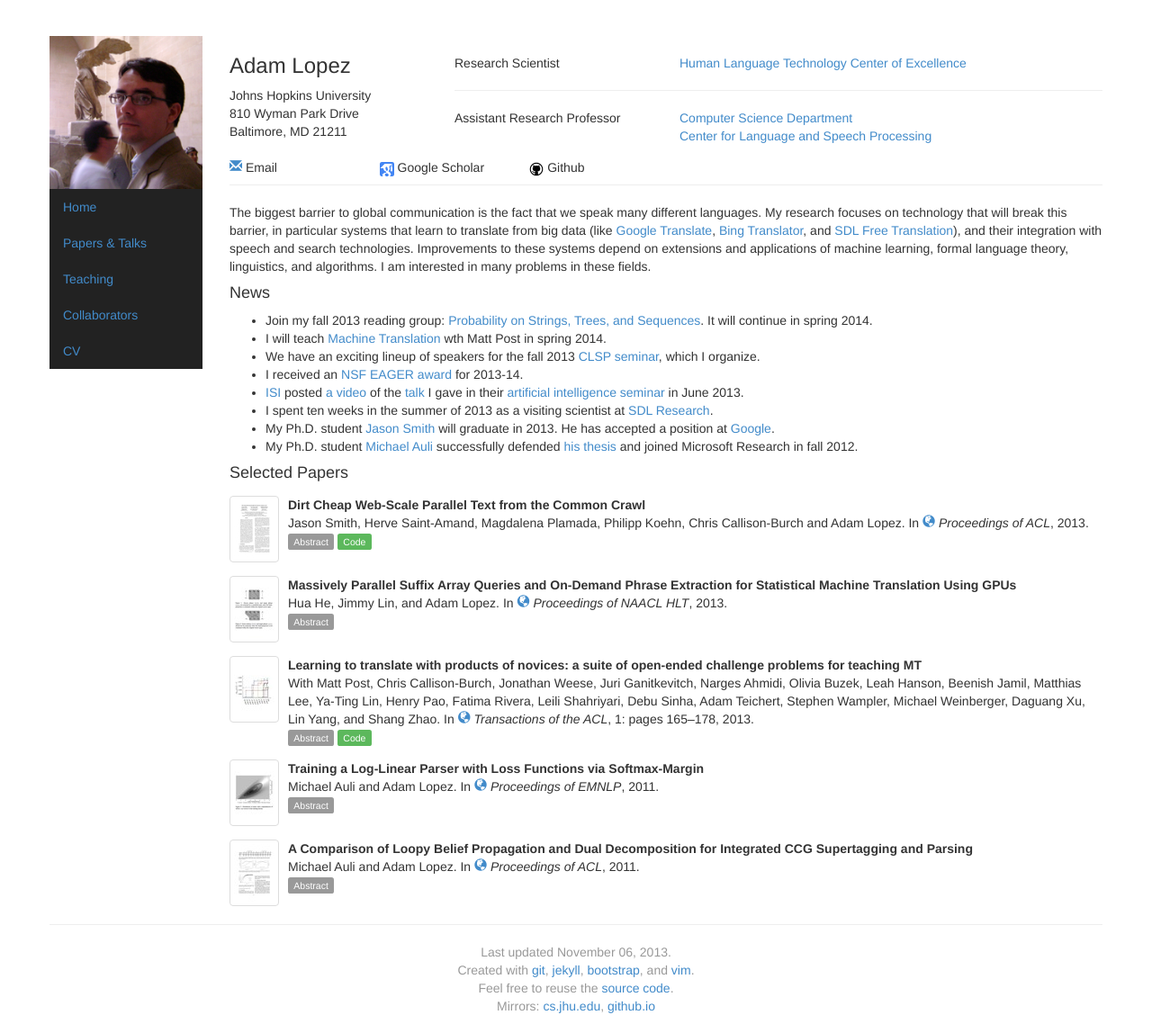
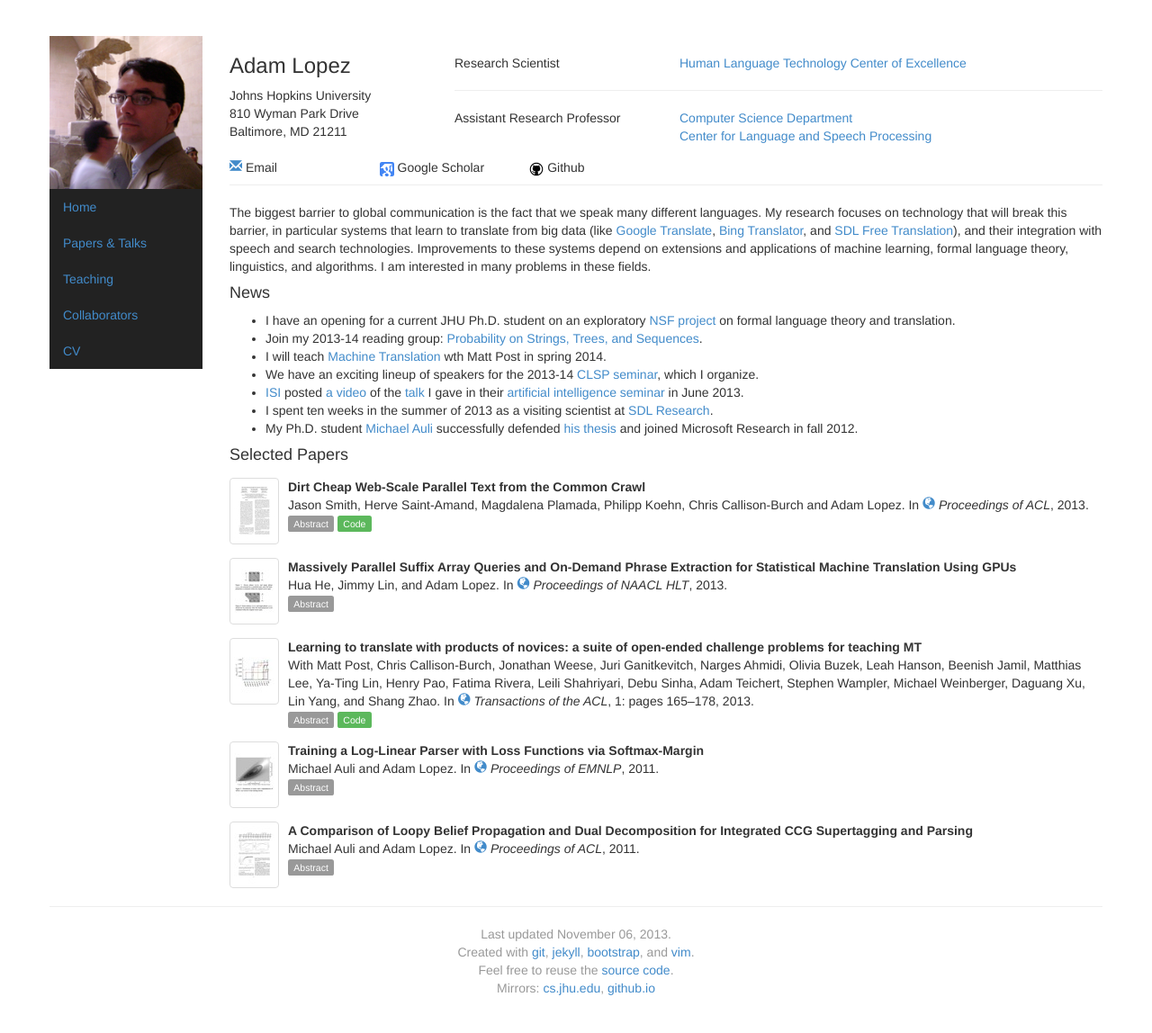
Before and after one commit to alopez/alopez.github.com, a Jekyll site: the page built from index.html, in a window 1280 px wide. Shown: the whole page at 90% size. Built offline with Jekyll 4.4.1, drawn with Linux system fonts in a browser that asks for light colours.

Commit message:
Minor updates.

```diff
--- a/collaborators.html
+++ b/collaborators.html
@@ -22,7 +22,7 @@ students:
     name: Jason R. Smith
     img: jrsmith
     url: http://old-site.clsp.jhu.edu/~jrsmith/
-    tagline: Ph.D. expected 2013, Johns Hopkins University. Joining Google this fall.
+    tagline: Ph.D. expected 2014, Johns Hopkins University. Now at Google.
     description: >
       Jason developed methods to mine translated text
       from the web much more inexpensively than previously possible,
--- a/cv.html
+++ b/cv.html
@@ -204,7 +204,10 @@ after-pubs:
         detail: Ph.D. University of Edinburgh, 2012. Now at Microsoft Research
       -
         title: Jason Smith
-        detail: Ph.D. expected Johns Hopkins University, 2013. Joining Google
+        detail: Ph.D. expected Johns Hopkins University, 2014. Now at Google
+      -
+        title: Naomi Saphra
+        detail: Ph.D. student at Johns Hopkins University since 2013
   -
     heading: Student Committees
     items:
--- a/index.html
+++ b/index.html
@@ -2,6 +2,28 @@
 layout: default
 title: Adam Lopez
 picture: nike
+news:
+  - >
+      I have an opening for a current JHU Ph.D. student on an exploratory
+      <a href="http://www.nsf.gov/awardsearch/showAward?AWD_ID=1349902">NSF project</a>
+      on formal language theory and translation.
+  - >
+      Join my 2013-14 reading group: <a href="https://piazza.com/jhu/fall2013/en600771/home">Probability on Strings, Trees, and Sequences</a>.
+  - >
+      I will teach <a href="http://mt-class.org/">Machine Translation</a> wth Matt Post in spring 2014.
+  - >
+      We have an exciting lineup of speakers for the 2013-14 <a href="http://www.clsp.jhu.edu/seminars/">CLSP seminar</a>,
+      which I organize.
+  - >
+      <a href="http://www.isi.edu">ISI</a> posted <a href="http://webcasterms1.isi.edu/mediasite/SilverlightPlayer/Default.aspx?peid=ea55185170054e13972a0ea5b932eb6c1d">a video</a>
+      of the <a href="http://www.isi.edu/technology_groups/insy/events/learning_translate_products_novices_open-ended_challenge_problems_teac">talk</a>
+      I gave in their <a href="http://www.isi.edu/technology_groups/insy/events">artificial intelligence seminar</a> in June 2013.
+  - >
+      I spent ten weeks in the summer of 2013 as a visiting scientist at <a href="http://www.sdl.com/research/language-technology/">SDL Research</a>.
+  - >
+      My Ph.D. student <a href="http://research.microsoft.com/en-us/um/people/michauli/">Michael Auli</a>
+      successfully defended <a href="http://homepages.inf.ed.ac.uk/s0453934/papers/michael.auli.thesis.pdf">his thesis</a>
+      and joined Microsoft Research in fall 2012.
 ---
 <div class="page-header">
   <div class="row">
@@ -68,35 +90,9 @@ picture: nike
 
 <h4>News</h4>
 <ul>
-  <li>
-    Join my fall 2013 reading group: <a href="https://piazza.com/jhu/fall2013/en600771/home">Probability on Strings, Trees, and Sequences</a>.
-    It will continue in spring 2014.
-  </li>
-  <li>
-    I will teach <a href="http://mt-class.org/">Machine Translation</a> wth Matt Post in spring 2014.
-  <li>
-    We have an exciting lineup of speakers for the fall 2013 <a href="http://www.clsp.jhu.edu/seminars/">CLSP seminar</a>,
-    which I organize.
-  </li>
-  <li>
-    I received an <a href="http://www.nsf.gov/awardsearch/showAward?AWD_ID=1349902">NSF EAGER award</a> for 2013-14.</li>
-  <li>
-    <a href="http://www.isi.edu">ISI</a> posted <a href="http://webcasterms1.isi.edu/mediasite/SilverlightPlayer/Default.aspx?peid=ea55185170054e13972a0ea5b932eb6c1d">a video</a>
-    of the <a href="http://www.isi.edu/technology_groups/insy/events/learning_translate_products_novices_open-ended_challenge_problems_teac">talk</a>
-    I gave in their <a href="http://www.isi.edu/technology_groups/insy/events">artificial intelligence seminar</a> in June 2013.
-  </li>
-  <li>
-    I spent ten weeks in the summer of 2013 as a visiting scientist at <a href="http://www.sdl.com/research/language-technology/">SDL Research</a>.
-  </li>
-  <li>
-    My Ph.D. student <a href="http://old-site.clsp.jhu.edu/~jrsmith/">Jason Smith</a> will
-    graduate in 2013. He has accepted a position at <a href="http://www.google.com">Google</a>.
-  </li>
-  <li>
-    My Ph.D. student <a href="http://research.microsoft.com/en-us/um/people/michauli/">Michael Auli</a>
-    successfully defended <a href="http://homepages.inf.ed.ac.uk/s0453934/papers/michael.auli.thesis.pdf">his thesis</a>
-    and joined Microsoft Research in fall 2012.
-  </li>
+{% for item in page.news %}
+  <li>{{ item }}</li>
+{% endfor %}
 </ul>
 
 <h4>Selected Papers</h4>
--- a/teaching.html
+++ b/teaching.html
@@ -17,13 +17,13 @@ picture: teaching
 
 <h4>Courses at Johns Hopkins</h4>
 <dl class="dl-horizontal">
-  <dt>Fall 2013</dt><dd><a href="https://piazza.com/jhu/fall2013/en600771/home">EN 600.771 Probability on Strings, Trees, and Sequences</a></dd>
+  <dt>Spring 2012 and 2014</dt><dd><a href="http://mt-class.org">EN 600.468 Machine Translation</a></dd>
+  <dt>Since Fall 2013</dt><dd><a href="https://piazza.com/jhu/fall2013/en600771/home">EN 600.771 Probability on Strings, Trees, and Sequences</a></dd>
   <dt>Since Spring 2012</dt><dd><a href="http://www.clsp.jhu.edu/seminars/">EN 520.702 Current Topics in Language and Speech Processing</a>
     <br/>Better known as the CLSP seminar. I organize the series.</dd>
-  <dt>Spring 2012</dt><dd><a href="http://mt-class.org">EN 600.468 Machine Translation</a></dd>
 </dl>
 
-<h4>Other Teaching Material</h4>
+<h4>Teaching Material</h4>
 <p>I have taught extensively on machine translation, giving tutorial
   lectures and invited short courses at many summer schools in
   North America and Europe. Over time I developed a substantial amount
```
Also changed, not shown: other parts of collaborators.html (+2 -2 lines).
